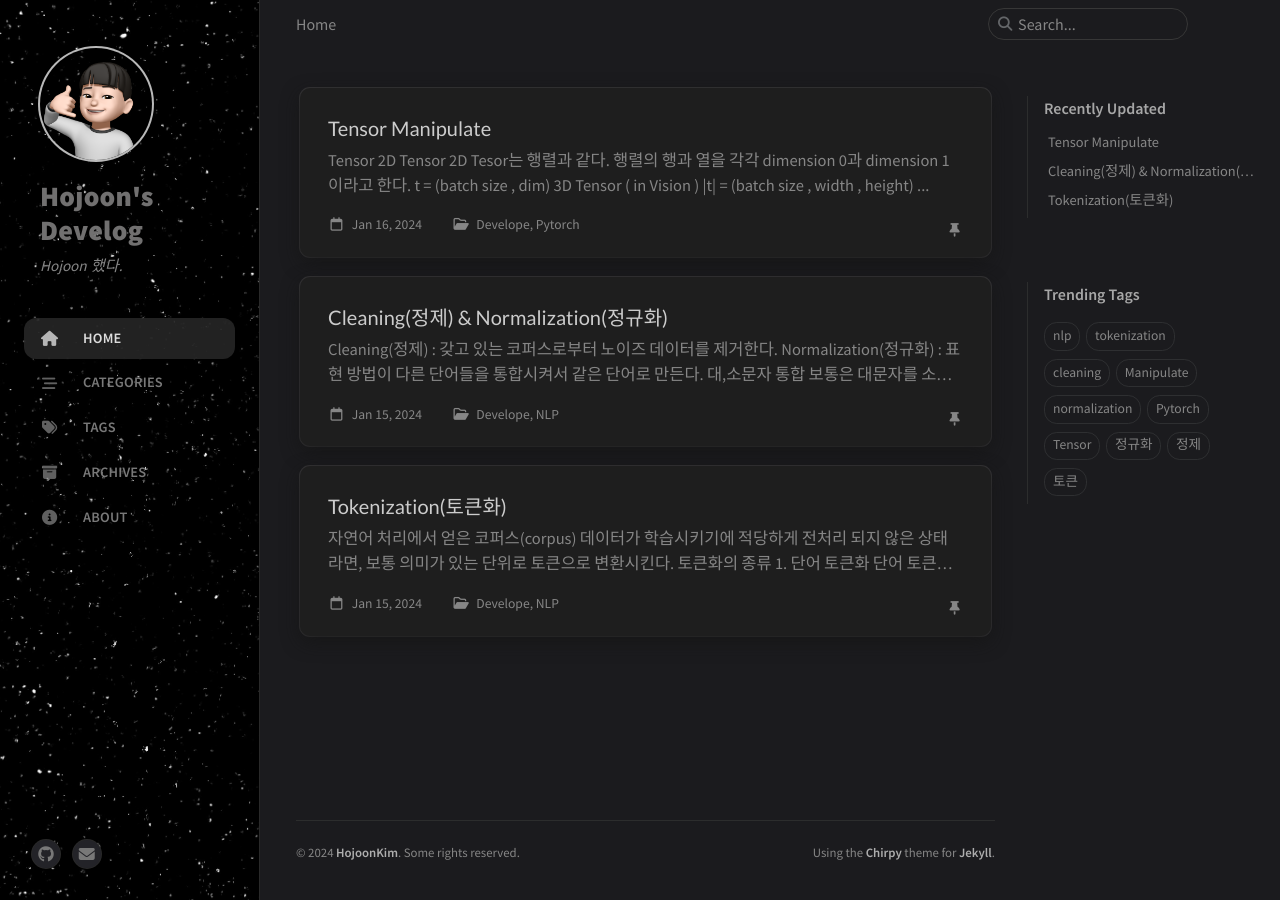
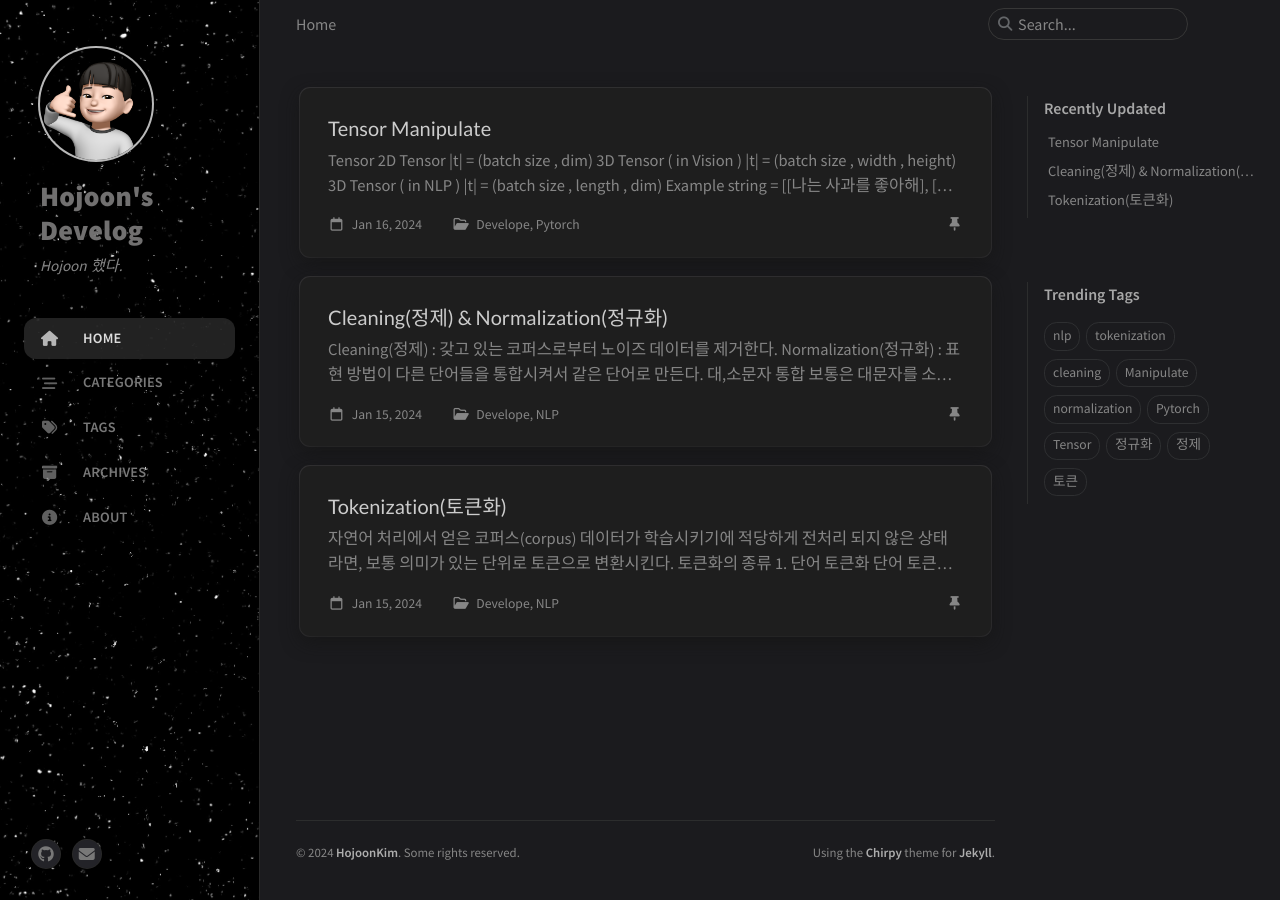
Before and after one commit to Hxjxxn95/hxjxxn95.github.io, a Jekyll site: the page built from index.markdown, in a window 1280 px wide. Built offline with Jekyll 4.4.1, drawn with Linux system fonts in a browser that asks for light colours; cached includes are drawn as plain includes.

Commit message:
modified:   _layouts/default.html 	modified:   _posts/2024-01-16-Tensor-Manipulate.md 	deleted:    assets/404.html

`````diff
--- a/_layouts/default.html
+++ b/_layouts/default.html
@@ -1,14 +1,17 @@
 ---
 layout: compress
 ---
-<!-- Google Tag Manager -->
+
+<!doctype html>
+<head>
+  <!-- Google Tag Manager -->
 <script>(function(w,d,s,l,i){w[l]=w[l]||[];w[l].push({'gtm.start':
   new Date().getTime(),event:'gtm.js'});var f=d.getElementsByTagName(s)[0],
   j=d.createElement(s),dl=l!='dataLayer'?'&l='+l:'';j.async=true;j.src=
   'https://www.googletagmanager.com/gtm.js?id='+i+dl;f.parentNode.insertBefore(j,f);
   })(window,document,'script','dataLayer','GTM-WLDKWJ8V');</script>
   <!-- End Google Tag Manager -->
-<!doctype html>
+</head>
 
 {% include origin-type.html %}
 
--- a/_posts/2024-01-16-Tensor-Manipulate.md
+++ b/_posts/2024-01-16-Tensor-Manipulate.md
@@ -6,17 +6,11 @@ date: 2024-01-16 10:15:10 +0900
 categories: [Develope, Pytorch]
 tags: [Pytorch, Tensor, Manipulate]
 pin: true
-toc : true
 ---
-
 ## Tensor
 
 ### 2D Tensor
-
-2D Tesor는 행렬과 같다. 행렬의 행과 열을 각각 dimension 0과 dimension 1이라고 한다.
-
 |t| = (batch size , dim)
-
 ### 3D Tensor ( in Vision )
 |t| = (batch size , width , height)
 ### 3D Tensor ( in NLP )
@@ -119,9 +113,9 @@ tensor([[ 7., 10.],
         [15., 22.]])
 ````
 
-### Mean ( 평균 )
+## Mean ( 평균 )
 
-#### ex1
+### ex1
 ````python
 t = torch.FloatTensor([1,2])
 t.mean()
@@ -129,7 +123,7 @@ t.mean()
 ````python
 tensor(1.5000)
 ````
-#### ex2 ( 모든 차원 제거 )
+### ex2 ( 모든 차원 제거 )
 ````python
 t = torch.FloatTensor([[1,2],[3,4]])
 t.mean()
@@ -137,7 +131,7 @@ t.mean()
 ````python
 tensor(2.5000)
 ````
-#### ex3 ( 첫 번째 차원 제거 )
+### ex3 ( 첫 번째 차원 제거 )
 ````python
 t = torch.FloatTensor([[1,2],[3,4]])
 t.mean(dim=0)
@@ -145,7 +139,7 @@ t.mean(dim=0)
 ````python
 tensor([2., 3.])
 ````
-#### ex4 ( 마지막 차원 제거 )
+### ex4 ( 마지막 차원 제거 )
 ````python
 t = torch.FloatTensor([[1,2],[3,4]])
 t.mean(dim=1)
@@ -153,7 +147,7 @@ t.mean(dim=1)
 ````python
 tensor([1.5000, 3.5000])
 ````
-#### ex5 ( 마지막 차원 제거 )
+### ex5 ( 마지막 차원 제거 )
 ````python
 t = torch.FloatTensor([[1,2],[3,4]])
 t.mean(dim=-1)
@@ -187,7 +181,7 @@ torch.Size([4, 3])
 ````
 
 
- ### 규칙
+### 규칙
 
  1. view 는 기본적으로 변경 전과 변경 후의 텐서 안의 우너소의 개수가 유지되어야 한다.
  2. -1 을 사용하면 다른 차원으로부터 해당 값을 유추한다.
`````
Also changed, not shown: assets/404.html (deleted, +0 -14 lines).
